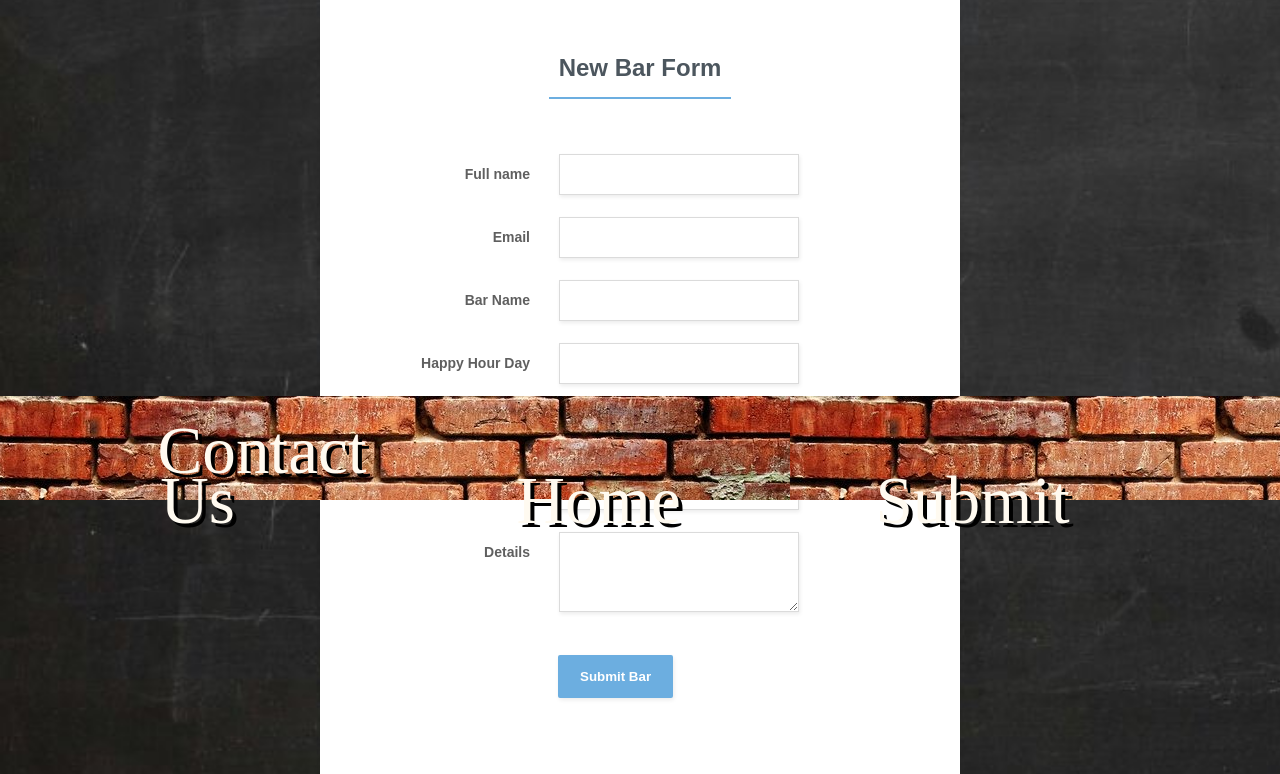
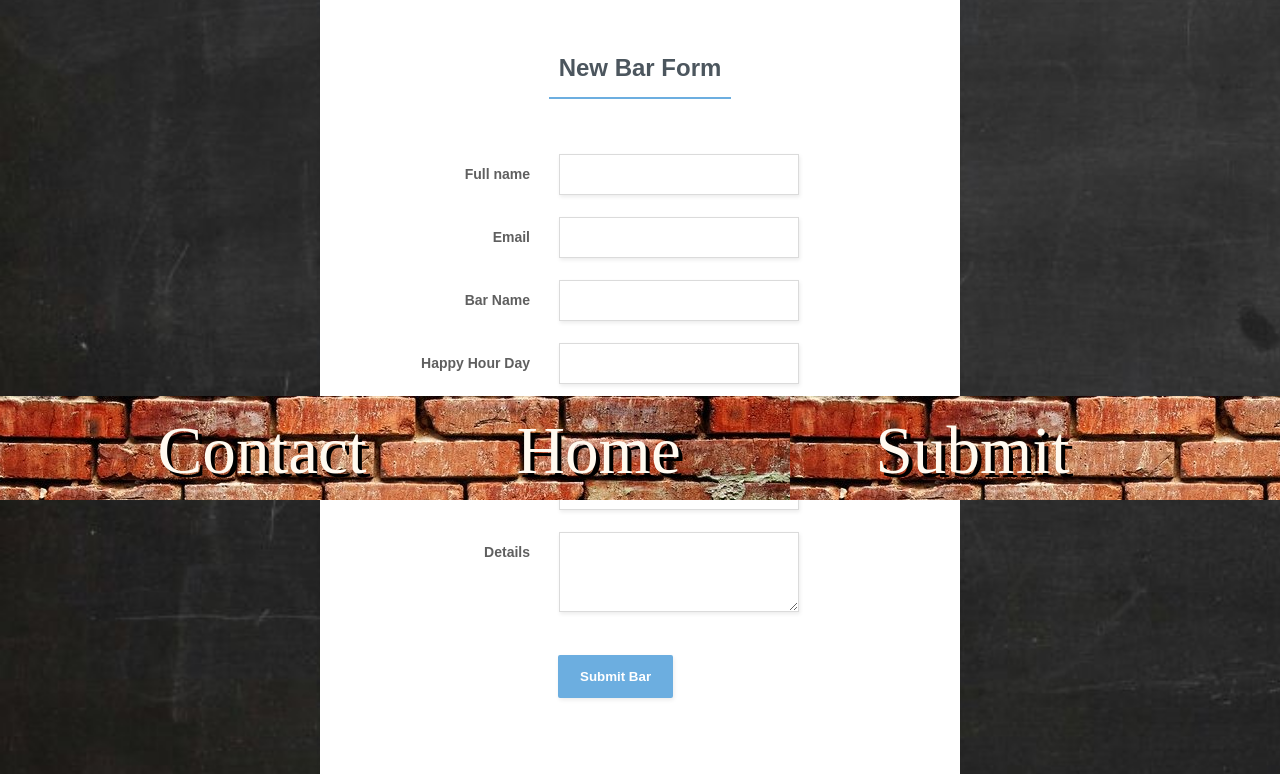
Before and after one commit to kolson133/IT-capstone, a PHP site: page /submit.php in a window 1280 px wide. Shown: the part 300-1074 px from the top of the page. Run offline with PHP 8.4, Linux system fonts and the light colour scheme; some web fonts are replaced.

Commit message:
more nav updates

```diff
--- a/contact.php
+++ b/contact.php
@@ -26,7 +26,7 @@
         <footer>
             <div class="nav">
                 <ul>
-                    <li><a class="links" href="contact.php">Contact Us</a></li>
+                    <li><a class="links" href="contact.php">Contact</a></li>
                     <li><a class="links" href="index.php">Home</a></li>
                     <li><a class="links" href="submit.php">Submit</a></li>
                 </ul>
--- a/results.php
+++ b/results.php
@@ -72,7 +72,7 @@
     <footer>
         <div class="nav">
             <ul>
-                <li><a class="links" href="contact.php">Contact Us</a></li>
+                <li><a class="links" href="contact.php">Contact</a></li>
                 <li><a class="links" href="index.php">Home</a></li>
                 <li><a class="links" href="submit.php">Submit</a></li>
             </ul>
--- a/submit.php
+++ b/submit.php
@@ -115,7 +115,7 @@
         <footer>
             <div class="nav">
                 <ul>
-                    <li><a class="links" href="contact.php">Contact Us</a></li>
+                    <li><a class="links" href="contact.php">Contact</a></li>
                     <li><a class="links" href="index.php">Home</a></li>
                     <li><a class="links" href="submit.php">Submit</a></li>
                 </ul>
```
